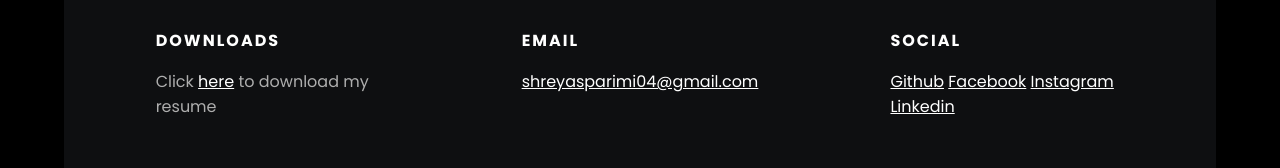
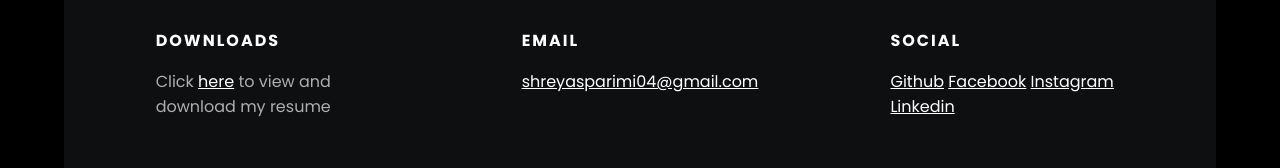
Before and after one commit to parimi018/Personal-Portifolio, a plain HTML site: page index.html in a window 1280 px wide. Shown: the part 2383-2551 px from the top of the page. Drawn offline with nearby package versions, Linux system fonts and the light colour scheme.

Commit message:
Update index.html

```diff
--- a/index.html
+++ b/index.html
@@ -143,7 +143,7 @@
 	<section class="category-division">
 		<div class='category-title'>
 			<h3>Downloads</h3>
-			<span>Click <a href="https://drive.google.com/file/d/1S95wnfriSmh3AeJVTQhm4Z7NUUJgUUCm/view?usp=sharing">here</a> to download my resume</span>
+			<span>Click <a href="https://drive.google.com/file/d/1S95wnfriSmh3AeJVTQhm4Z7NUUJgUUCm/view?usp=sharing">here</a> to view and download my resume</span>
 		</div>
 
 		<div class="category-title" id = "contact">
```
